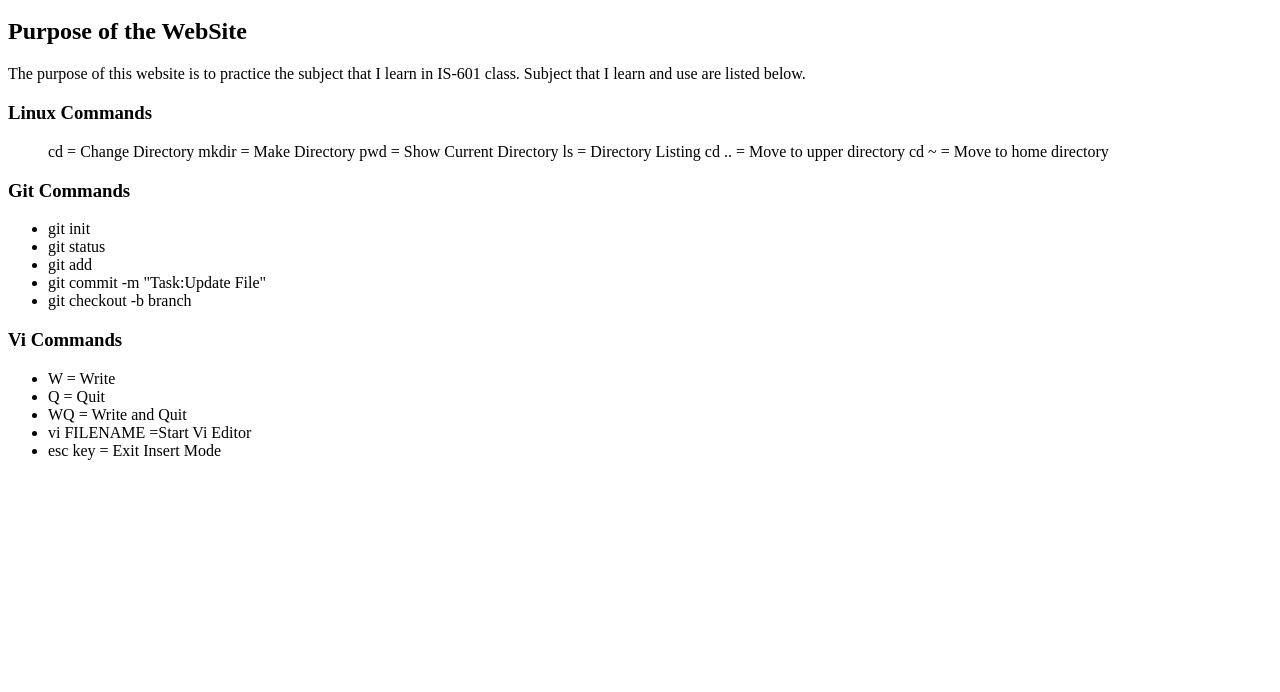
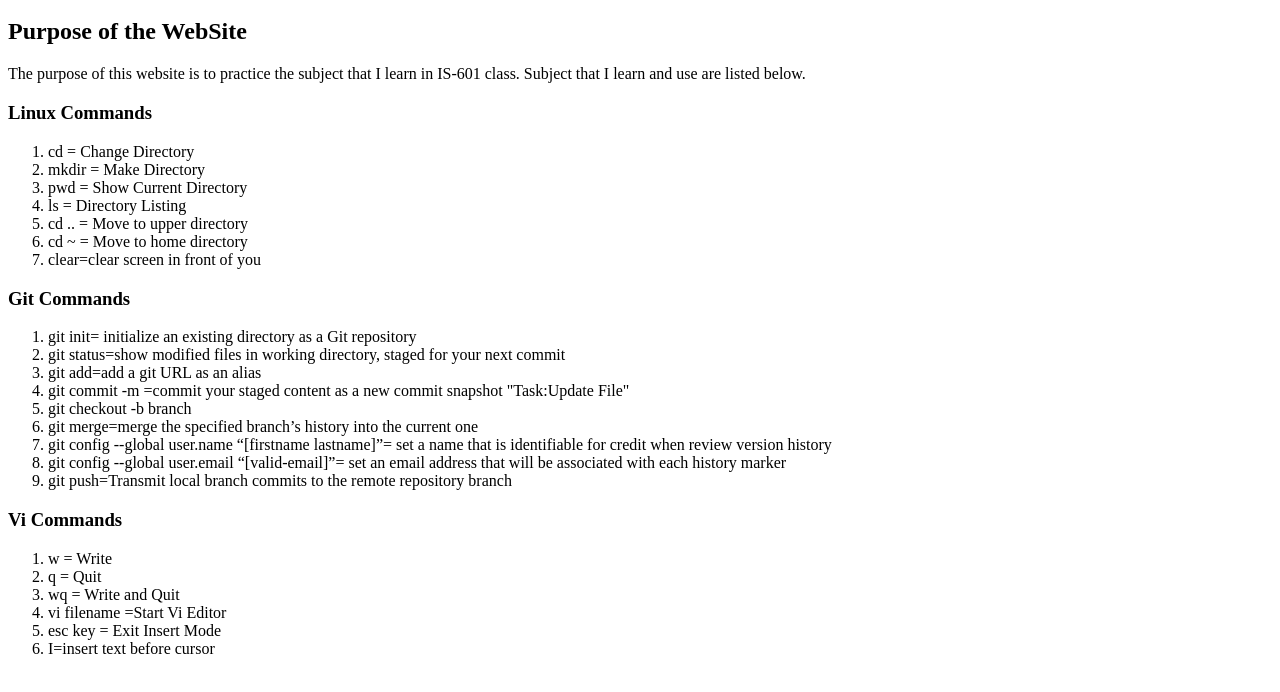
Before and after one commit to mdmrts/IS601FirstWebsite, a plain HTML site: page index.html in a window 1280 px wide. Shown: the part 48-740 px from the top of the page. Drawn offline with Linux system fonts and the light colour scheme.

Commit message:
Task:Update File

```diff
--- a/index.html
+++ b/index.html
@@ -7,31 +7,39 @@
 		<h2>Purpose of the WebSite</h2>
 		<p>The purpose of this website is to practice the subject that I learn in IS-601 class. Subject that I learn and use are listed below.</p>
 		<h3>Linux Commands</h3>
-		<ul>
-			cd = Change Directory
-			mkdir = Make Directory
-			pwd = Show Current Directory
-			ls = Directory Listing
-			cd .. = Move to upper directory
-			cd ~ = Move to home directory
+		<ol>
+			<li>cd = Change Directory</li>
+			<li>mkdir = Make Directory</li>
+			<li>pwd = Show Current Directory</li>
+			<li>ls = Directory Listing</li>
+			<li>cd .. = Move to upper directory</li>
+			<li>cd ~ = Move to home directory</li>
+			<li>clear=clear screen in front of you</li>
 
-		</ul>
+
+		</ol>
 		<h3>Git Commands</h3>
-		<ul>
-			<li> git init
-			<li> git status
-			<li> git add
-			<li> git commit -m "Task:Update File"
-			<li> git checkout -b branch
-		</ul>
+		<ol>
+			<li> git init= initialize an existing directory as a Git repository </li>
+			<li> git status=show modified files in working directory, staged for your next commit </li>
+			<li> git add=add a git URL as an alias</li>
+			<li> git commit -m =commit your staged content as a new commit snapshot "Task:Update File" </li>
+			<li> git checkout -b branch </li>
+			<li> git merge=merge the specified branch’s history into the current one</li>
+			<li> git config --global user.name “[firstname lastname]”= set a name that is identifiable for credit when review version history </li>
+                        <li> git config --global user.email “[valid-email]”= set an email address that will be associated with each history marker </li>
+			<li> git push=Transmit local branch commits to the remote repository branch</li>
+
+
+		</ol>
 		<h3>Vi Commands</h3>
-		<ul>
-			<li> W = Write
-			<li> Q = Quit
-			<li> WQ = Write and Quit
-			<li> vi FILENAME =Start Vi Editor
-			<li> esc key = Exit Insert Mode
-
-		</ul>
+		<ol>
+			<li> w = Write</li>
+			<li> q = Quit</li>
+			<li> wq = Write and Quit</li>
+			<li> vi filename =Start Vi Editor</li>
+			<li> esc key = Exit Insert Mode</li>
+			<li> I=insert text before cursor</li>
+		</ol>
 
 	</body>
```
